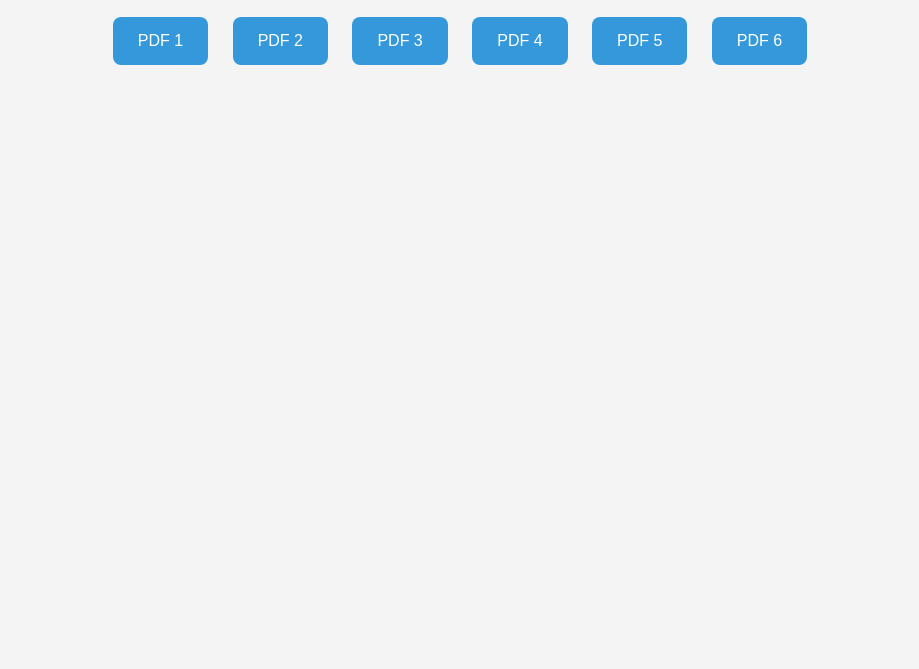
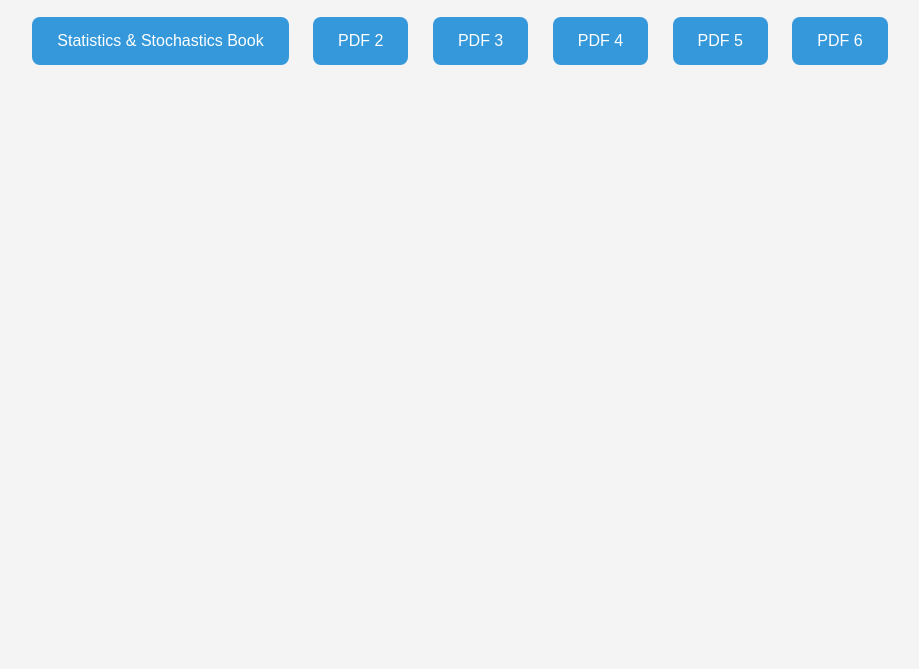
Before and after one commit to RyanAirrrr/Books-PDF, a plain HTML site: page docs/index.html in a window 1280 px wide. Shown: the part 131-800 px from the top of the page, without its empty margins (180-1099 px from the left). Drawn offline with Linux system fonts and the light colour scheme.

Commit message:
Update index.html

```diff
--- a/docs/index.html
+++ b/docs/index.html
@@ -32,7 +32,7 @@
 <body>
   <h1>PDF Downloads</h1>
 
-  <a href="link1.pdf" class="button" target="_blank">PDF 1</a>
+  <a href="applied-statistics-and-probability-for-engineers.pdf" class="button" target="_blank">Statistics & Stochastics Book</a>
   <a href="link2.pdf" class="button" target="_blank">PDF 2</a>
   <a href="link3.pdf" class="button" target="_blank">PDF 3</a>
   <a href="link4.pdf" class="button" target="_blank">PDF 4</a>
```
